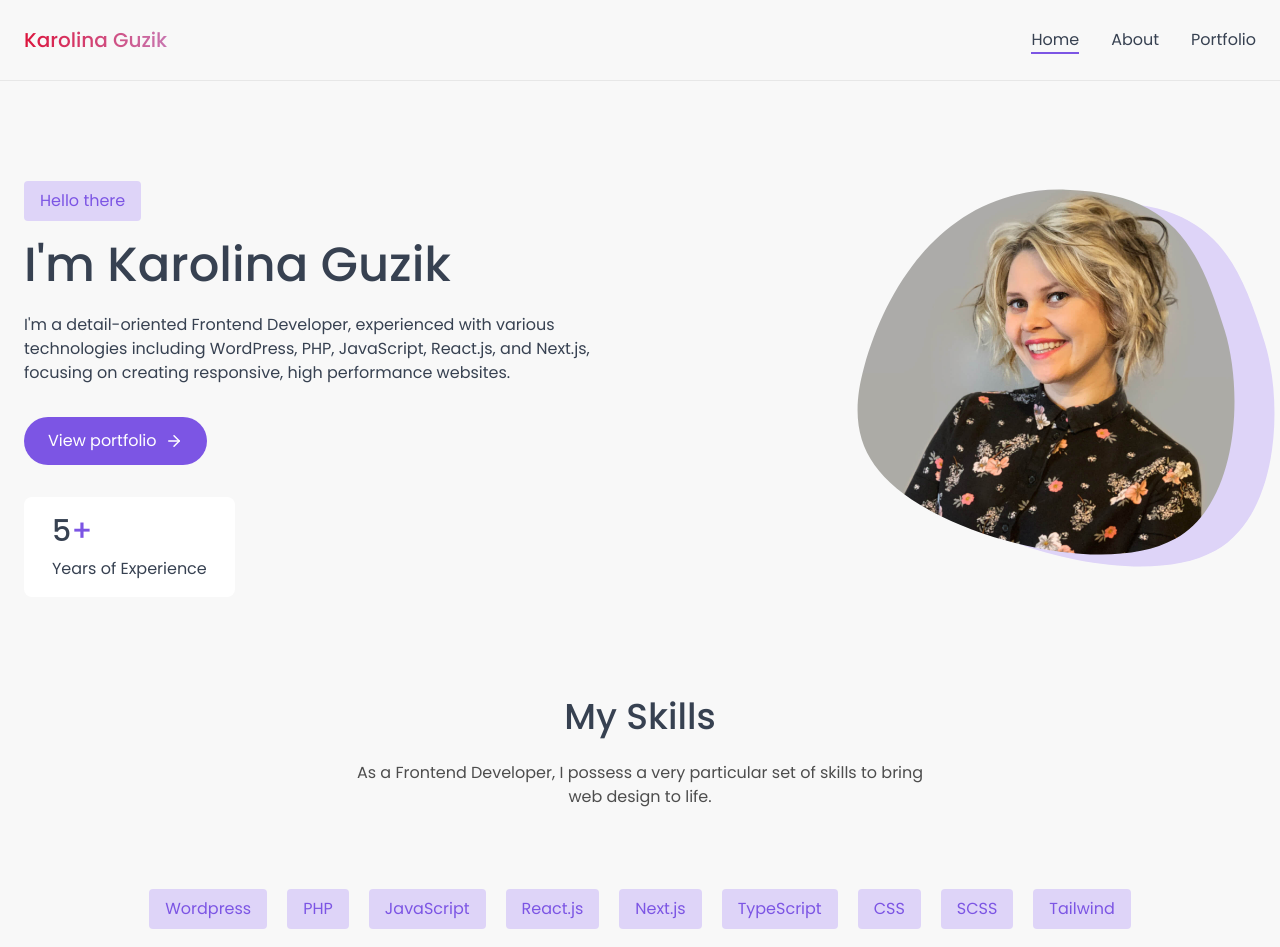
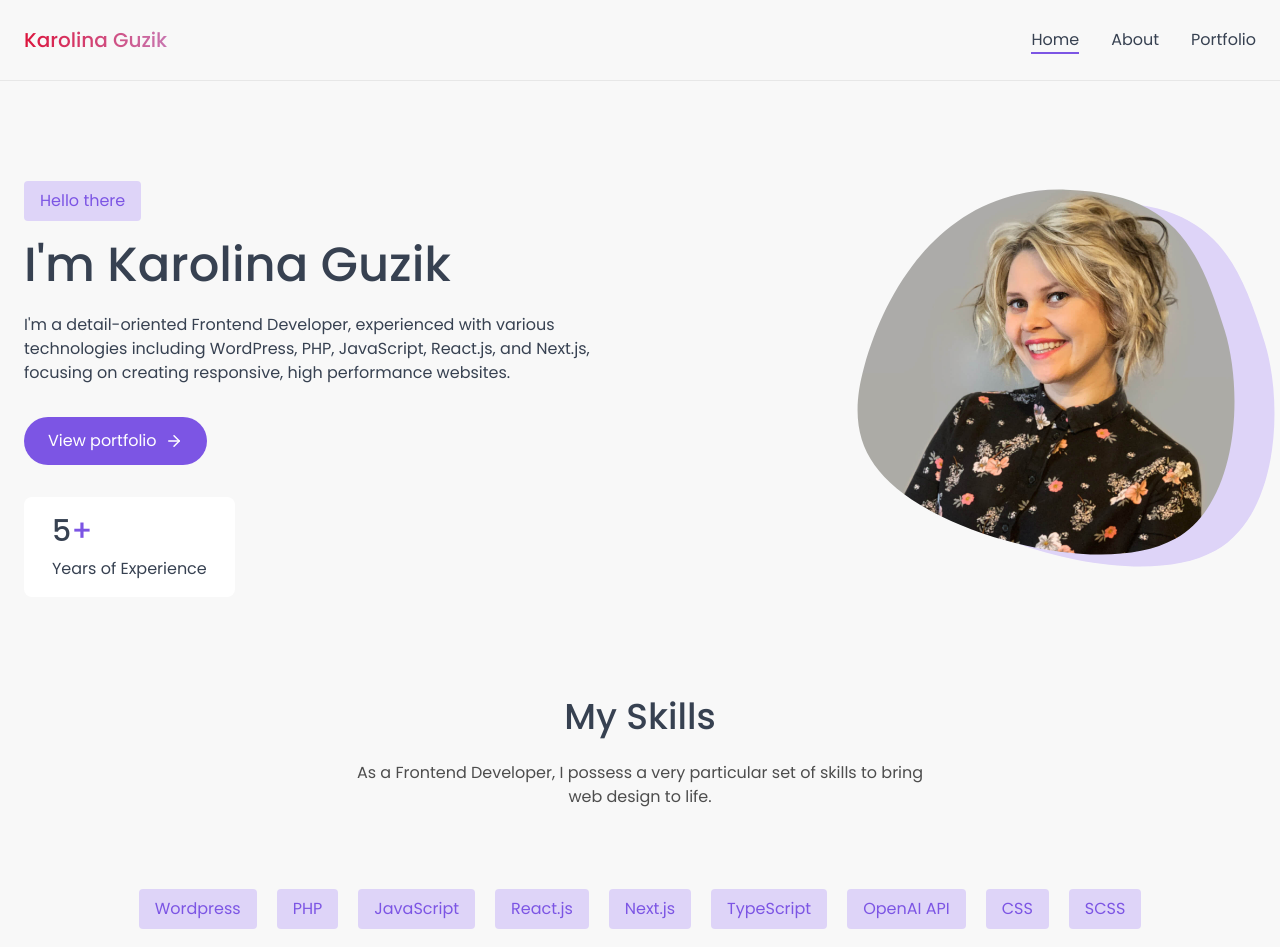
Before and after one commit to kguzik/portfolio-karolina-guzik, a Next.js app: page / in a window 1280 px wide. Shown: the top 947 px of the page. Built offline with nearby package versions, Linux system fonts and the light colour scheme.

Commit message:
chore: update skills

```diff
--- a/constants/index.ts
+++ b/constants/index.ts
@@ -22,6 +22,7 @@ export const skills = [
     'React.js',
     'Next.js',
     'TypeScript',
+    'OpenAI API',
     'CSS',
     'SCSS',
     'Tailwind',
```
